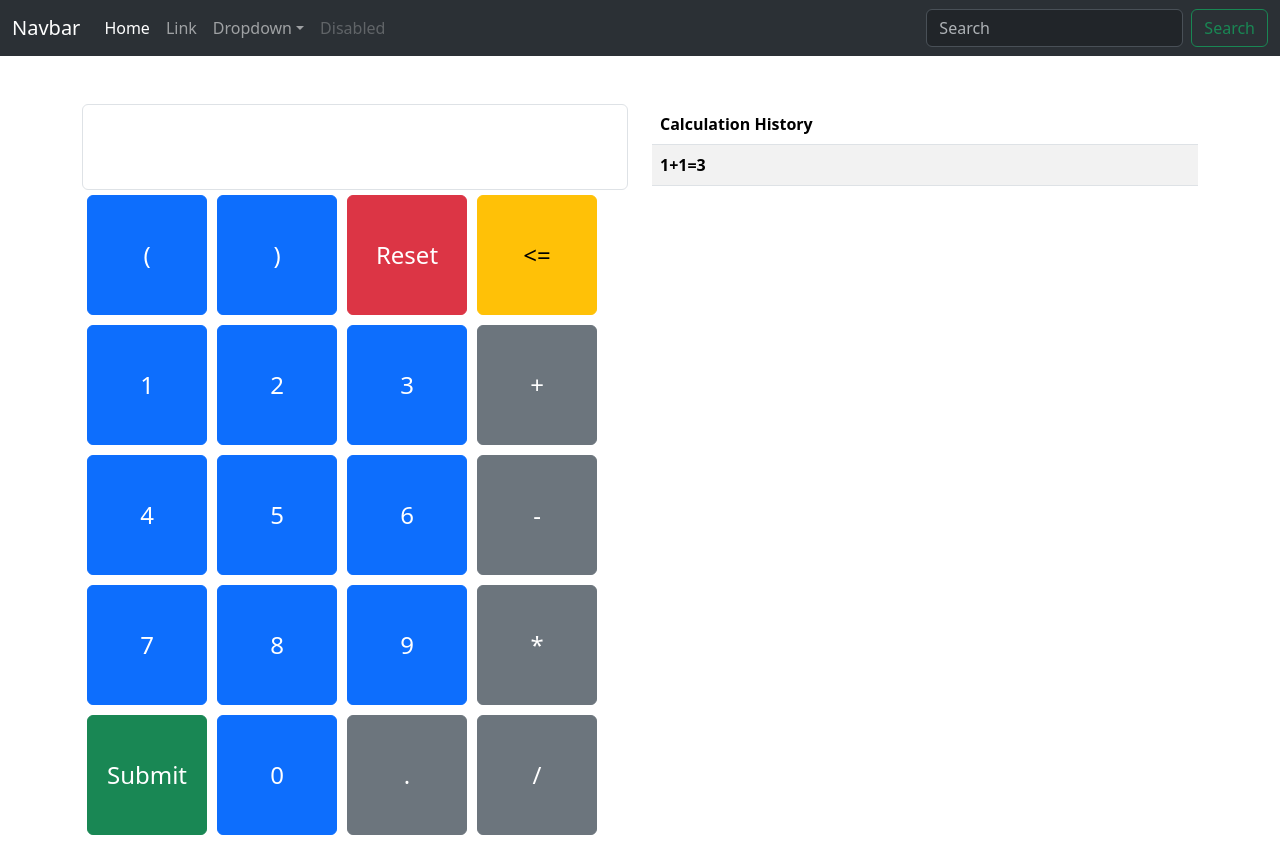
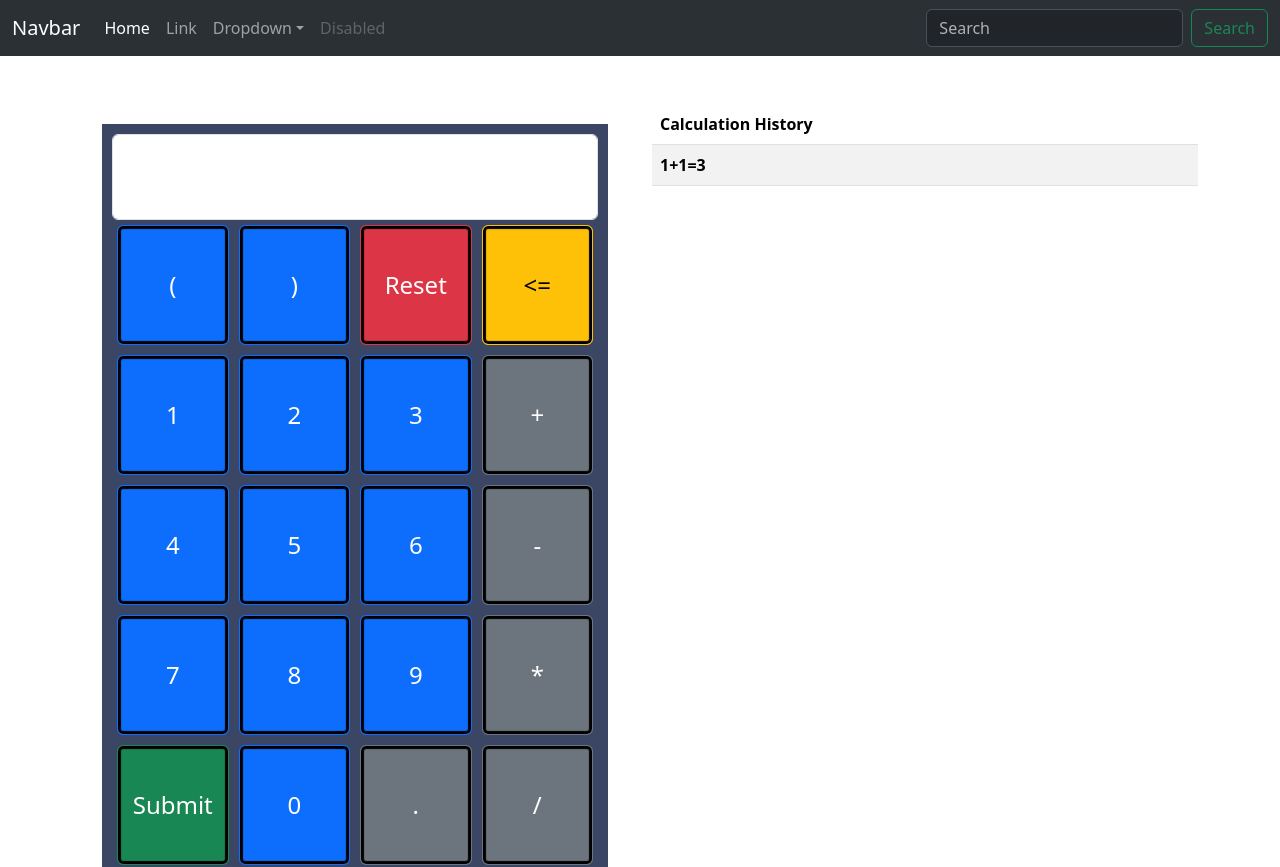
Before and after one commit to Kenspectacle/Project-Nexus, a React (Create React App) app in the folder nexus-frontend/: page /calcApp in a window 1280 px wide. Shown: the top 867 px of the page. Built offline with nearby package versions, Linux system fonts and the light colour scheme.

Commit message:
feat: improved calculator UI design

```diff
--- a/nexus-frontend/src/components/CalculatorButton.module.css
+++ b/nexus-frontend/src/components/CalculatorButton.module.css
@@ -1,9 +1,8 @@
 .calculatorBtn {
-  width: 120px;
+  /* width: 120px; */
   height: 120px;
   font-size: 24px;
   margin: 5px;
+  flex: 1 1 20%;
+  box-shadow: inset 0 0 1px 3px #000;
 }
-.button-row {
-  display: flex;
-}
--- a/nexus-frontend/src/components/CalculatorDisplay.js
+++ b/nexus-frontend/src/components/CalculatorDisplay.js
@@ -1,47 +1,40 @@
 import React from 'react'
 import Button from './CalculatorButton';
+import styles from './CalculatorDisplay.module.css';
 
 function CalculatorDisplay() {
 
     return (
-        <>
+        <div className={styles.calculatorDisplay}>
             <input type="text" id="inputField" className="form-control" />
 
-            <div className="button-row">
+            <div className={`${styles.buttonContainer}`}>
                 <Button variant="number">(</Button>
                 <Button variant="number">)</Button>
                 <Button variant="reset">Reset</Button>
                 <Button variant="backspace">&#60;=</Button>
-            </div>
 
-            <div className="button-row">
                 <Button variant="number">1</Button>
                 <Button variant="number">2</Button>
                 <Button variant="number">3</Button>
                 <Button variant="operator">+</Button>
-            </div>
 
-            <div className="button-row">
                 <Button variant="number">4</Button>
                 <Button variant="number">5</Button>
                 <Button variant="number">6</Button>
                 <Button variant="operator">-</Button>
-            </div>
 
-            <div className="button-row">
                 <Button variant="number">7</Button>
                 <Button variant="number">8</Button>
                 <Button variant="number">9</Button>
                 <Button variant="operator">*</Button>
-            </div>
 
-            <div className="button-row">
                 <Button variant="submit">Submit</Button>
                 <Button variant="number">0</Button>
                 <Button variant="operator">.</Button>
                 <Button variant="operator">/</Button>
             </div>
-        </>
+        </div>
     )
 }
 
--- /dev/null
+++ b/nexus-frontend/src/components/CalculatorDisplay.module.css
@@ -0,0 +1,11 @@
+.calculatorDisplay {
+    background-color: #3B4664;
+    margin: 20px;
+    padding: 10px;
+}
+
+.buttonContainer {
+    display: flex;
+    flex-wrap: wrap;
+    /* justify-content: space-between; */
+  }
```
